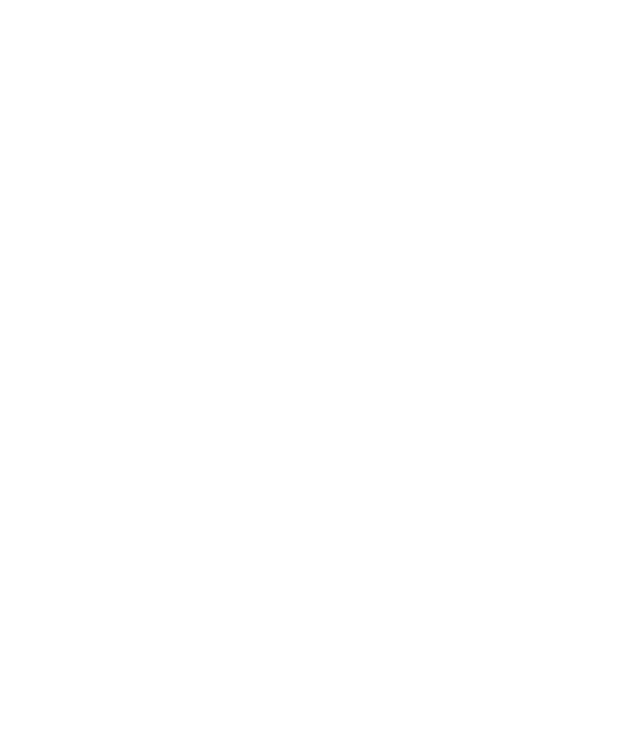
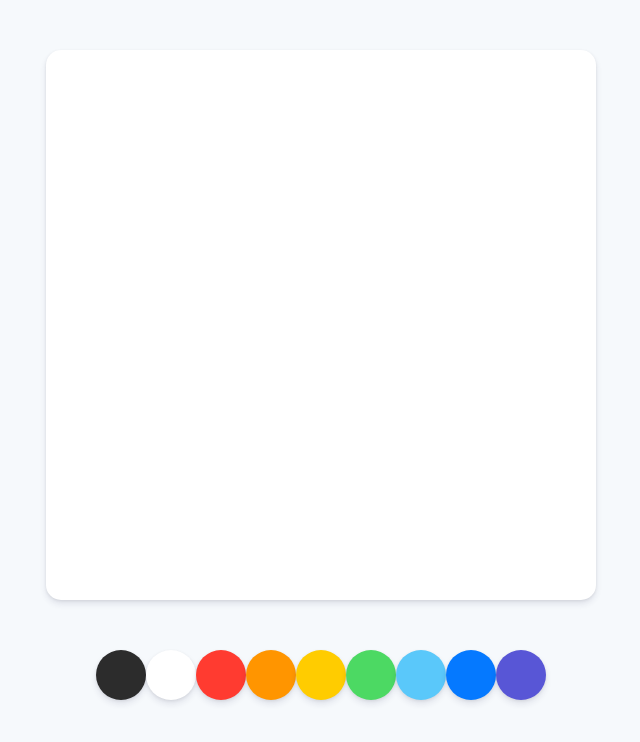
Before and after one commit to gangslee/PaintTool_JS, a plain HTML site: page index.html in a window 1280 px wide. Shown: the whole page, without its empty margins (319-959 px from the left). Drawn offline with Linux system fonts and the light colour scheme.

Commit message:
Create Color Pickers
Create Color Pickers

```diff
--- a/index.html
+++ b/index.html
@@ -7,6 +7,20 @@
     <title>PaintJS</title>
 </head>
 <body>
+    <canvas id="jsCanvas" class="canvas"></canvas>
+    <div class="controls">
+        <div class="controls__colors" id="jsColors">
+            <div class="controls__color" style="background-color: #2c2c2c;"></div>
+            <div class="controls__color" style="background-color: white;"></div>
+            <div class="controls__color" style="background-color: #ff3b30;"></div>
+            <div class="controls__color" style="background-color: #ff9500;"></div>
+            <div class="controls__color" style="background-color: #ffcc00;"></div>
+            <div class="controls__color" style="background-color: #4cd963;"></div>
+            <div class="controls__color" style="background-color: #5ac8fa;"></div>
+            <div class="controls__color" style="background-color: #0579ff;"></div>
+            <div class="controls__color" style="background-color: #5856d6;"></div>
+        </div>
+    </div>
     <script src="app.js"></script>
 </body>
 </html>
--- /dev/null
+++ b/reset.css
@@ -0,0 +1,48 @@
+/* http://meyerweb.com/eric/tools/css/reset/
+   v2.0 | 20110126
+   License: none (public domain)
+*/
+
+html, body, div, span, applet, object, iframe,
+h1, h2, h3, h4, h5, h6, p, blockquote, pre,
+a, abbr, acronym, address, big, cite, code,
+del, dfn, em, img, ins, kbd, q, s, samp,
+small, strike, strong, sub, sup, tt, var,
+b, u, i, center,
+dl, dt, dd, ol, ul, li,
+fieldset, form, label, legend,
+table, caption, tbody, tfoot, thead, tr, th, td,
+article, aside, canvas, details, embed,
+figure, figcaption, footer, header, hgroup,
+menu, nav, output, ruby, section, summary,
+time, mark, audio, video {
+	margin: 0;
+	padding: 0;
+	border: 0;
+	font-size: 100%;
+	font: inherit;
+	vertical-align: baseline;
+}
+/* HTML5 display-role reset for older browsers */
+article, aside, details, figcaption, figure,
+footer, header, hgroup, menu, nav, section {
+	display: block;
+}
+body {
+	line-height: 1;
+}
+ol, ul {
+	list-style: none;
+}
+blockquote, q {
+	quotes: none;
+}
+blockquote:before, blockquote:after,
+q:before, q:after {
+	content: '';
+	content: none;
+}
+table {
+	border-collapse: collapse;
+	border-spacing: 0;
+}
--- a/styles.css
+++ b/styles.css
@@ -0,0 +1,34 @@
+@import "reset.css";
+
+body{
+    background-color: #f6f9fc;
+    font-family: -apple-system, BlinkMacSystemFont, 'Segoe UI', Roboto, Oxygen, Ubuntu, Cantarell, 'Open Sans', 'Helvetica Neue', sans-serif;
+    display: flex;
+    flex-direction: column;
+    align-items: center;
+    padding-top: 50px;
+}
+
+.canvas{
+    width: 550px;
+    height: 550px;
+    background-color: white;
+    border-radius: 15px;
+    box-shadow: 0 4px 6px rgba(50, 50, 93, 0.11), 0 1px 3px rgba(0, 0, 0, 0.08);
+}
+
+.controls{
+    margin-top: 50px;
+}
+
+.controls .controls__colors{
+    display: flex;
+}
+
+.controls__colors .controls__color{
+    width: 50px;
+    height: 50px;
+    border-radius: 25px;
+    cursor: pointer;
+    box-shadow: 0 4px 6px rgba(50, 50, 93, 0.11), 0 1px 3px rgba(0, 0, 0, 0.08);
+}
```
